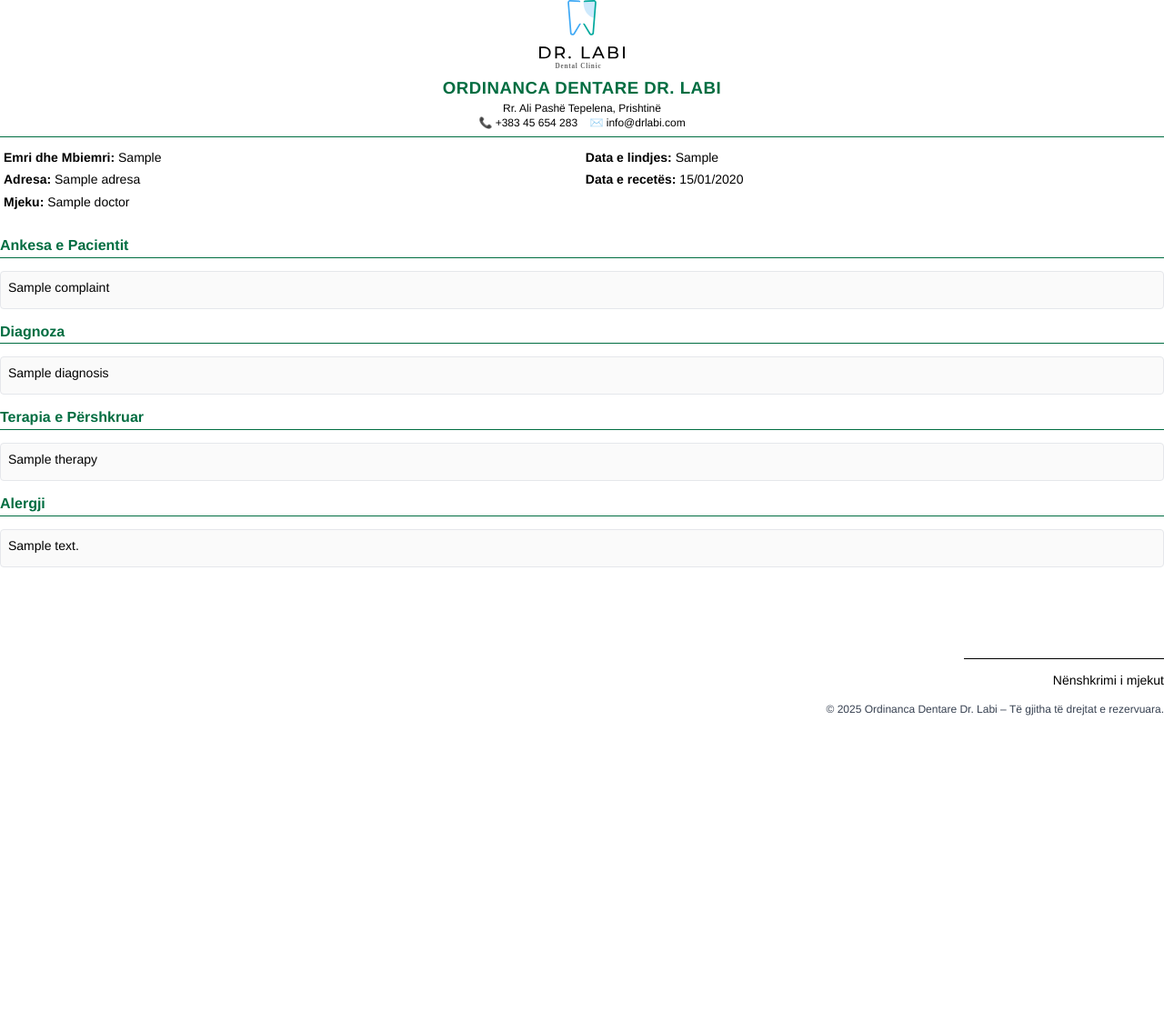
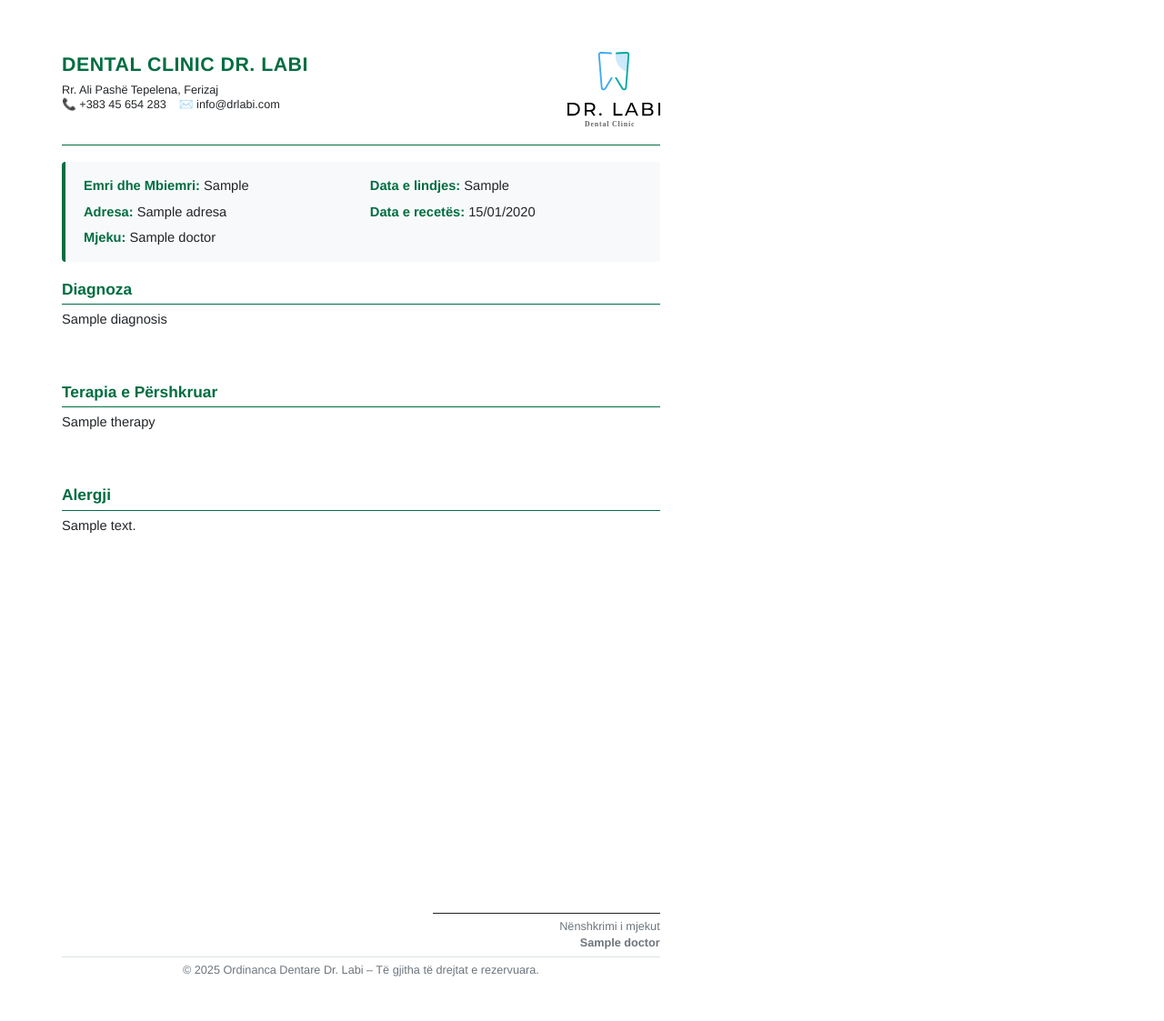
Before and after one commit to edvinsadiku/drlabi, a Django app: template clinic/templates/clinic/prescription_print.html in a window 1280 px wide. Shown: the whole page at 91% size. Before the commit the page ends 787 px from the top, so only its background shows below. Run offline with Django 5.2, Linux system fonts and the light colour scheme; the template is opened without the code that fills it: most values are stand-ins (such as "Sample title", 1, 10 or a date in 2020).

Commit message:
printimi new

```diff
--- a/clinic/templates/clinic/prescription_print.html
+++ b/clinic/templates/clinic/prescription_print.html
@@ -3,166 +3,152 @@
 <html lang="sq">
 <head>
 <meta charset="UTF-8">
-  <title>Recetë Mjekësore</title>
+<title>Recetë Mjekësore - Dental Clinic Dr. Labi</title>
 <style>
-    /* ---- A4 kompakte, 1 faqe ---- */
-    @page { size: A4; margin: 1.4cm; }
+  @page { size: A4; margin: 0; }
 
-    :root{
-      --c-primary: #006D41;
-      --fz-base: 10.5pt;
-      --fz-small: 9pt;
-      --fz-h1: 14pt;
-      --fz-h2: 12pt;
-      --lh: 1.35;
-      --pad-block: 8px;
-      --minh: 42px;
+  :root {
+    --primary:#006D41; --ink:#212529; --muted:#6C757D; --rule:#DEE2E6;
+    --fz:11pt; --fz-sm:9.5pt; --fz-lg:13pt; --lh:1.4;
   }
 
-    * { box-sizing: border-box; }
-    html, body { padding:0; margin:0; height:100%; }
-    body {
-      font-family: "Helvetica","Arial",sans-serif;
-      font-size: var(--fz-base);
-      line-height: var(--lh);
-      color: #000;
+  *{box-sizing:border-box;margin:0;padding:0;}
+  html,body{width:210mm;height:297mm;background:#fff;color:var(--ink);}
+  body{
+    font:var(--fz)/var(--lh) "Helvetica","Arial",sans-serif;
+    -webkit-print-color-adjust:exact;print-color-adjust:exact;
+    position:relative;
   }
 
-    /* Kontejneri i faqes: shtyn nënshkrim+footer në fund */
-    .page {
-      min-height: 100%;
-      display: flex;
-      flex-direction: column;
+  .sheet{
+    position:relative;
+    width:210mm;height:297mm;
+    padding:1.5cm 1.8cm 1.2cm 1.8cm;
   }
 
-    header {
-      text-align: center;
-      border-bottom: 1.5px solid var(--c-primary);
-      padding-bottom: 6px;
-      margin-bottom: 10px;
+  /* HEADER: teksti MAJTAS, logo DJATHTAS (krejt skaj më djathtë) */
+  .header{
+    display:flex;
+    justify-content:space-between; /* ndan tekstin majtas dhe logon djathtas */
+    align-items:flex-start;
+    border-bottom:0.5px solid var(--primary);
+    padding-bottom:12px;
+    margin-bottom:18px;
   }
-    header h1 {
-      color: var(--c-primary);
-      margin: 0 0 2px 0;
-      font-size: var(--fz-h1);
-      letter-spacing: .5px;
-      text-transform: uppercase;
+  .clinic-block{text-align:left;max-width:70%;}
+  .clinic-name{
+    color:var(--primary);font-size:16pt;font-weight:700;
+    text-transform:uppercase;letter-spacing:.5px;margin-bottom:4px;
   }
-    header p { margin: 0; font-size: var(--fz-small); }
+  .clinic-details{font-size:9.5pt;line-height:1.3;}
+  .logo-wrap{flex-shrink:0;text-align:right;}
+  .logo{height:85px;width:auto;display:inline-block;}
 
-    .info { margin-bottom: 10px; }
-    .info table {
-      width: 100%;
-      border-collapse: collapse;
-      font-size: var(--fz-base);
+  /* INFO I PACIENTIT */
+  .patient-info{
+    background:#F8F9FA;padding:12px;border-radius:4px;
+    border-left:4px solid var(--primary);margin-bottom:18px;
   }
-    .info td { padding: 3px 4px; vertical-align: top; }
+  .patient-info table{width:100%;border-collapse:collapse;}
+  .patient-info td{padding:4px 8px;vertical-align:top;}
+  .patient-info strong{color:var(--primary);}
 
-    .main { /* kjo merr hapësirën dhe shtyn .bottom-pos në fund */
-      flex: 1 1 auto;
+  /* SEKSIONET */
+  .section{margin-bottom:18px;}
+  .section-title{
+    font-size:13pt;font-weight:700;color:var(--primary);
+    border-bottom:1px solid var(--primary);
+    padding-bottom:4px;margin-bottom:6px;
+  }
+  .section-content{white-space:pre-wrap;min-height:60px;}
+
+  /* FOOTER – në fund të faqes A4 */
+  .footer-block{
+    position:absolute;
+    bottom:1.2cm;
+    left:1.8cm;
+    right:1.8cm;
+  }
+  .signature-area{text-align:right;margin-bottom:6px;}
+  .signature-line{
+    border-top:1px solid var(--ink);
+    width:250px;margin-left:auto;margin-bottom:6px;
+  }
+  .signature-text{font-size:9.5pt;color:var(--muted);}
+  footer{
+    border-top:1px solid var(--rule);
+    text-align:center;
+    font-size:9.5pt;
+    color:var(--muted);
+    padding-top:6px;
   }
 
-    .section-title {
-      font-size: var(--fz-h2);
-      font-weight: bold;
-      color: var(--c-primary);
-      border-bottom: 1px solid var(--c-primary);
-      margin: 14px 0 6px 0;
-      padding-bottom: 2px;
-      page-break-inside: avoid;
+  @media screen{
+    body{background:#f4f5f6;}
+    .sheet{margin:0 auto;background:#fff;}
   }
-
-    .section-content {
-      font-size: var(--fz-base);
-      color: #000;
-      padding: var(--pad-block);
-      border: 1px solid #e5e7eb;
-      border-radius: 4px;
-      background: #fafafa;
-      min-height: var(--minh);
-      page-break-inside: avoid;
-    }
-
-    .bottom-pos { /* blloku i fundit (nënshkrimi + footer) */
-      margin-top: auto;      /* ky e shtyn poshtë */
-      page-break-inside: avoid;
-    }
-
-    .signature {
-      text-align: right;
-      margin-top: 20px;
-      margin-bottom: 8px;   /* pak distancë mbi footer */
-    }
-    .signature-line {
-      border-top: 1px solid #000;
-      width: 220px;
-      margin-left: auto;
-    }
-
-    footer {
-      text-align: right;
-      font-size: var(--fz-small);
-      color: #374151;
-    }
-
-    /* Shmang thyerjet e panevojshme mes titujve dhe përmbajtjes */
-    h3, .section-content { page-break-inside: avoid; }
 </style>
 </head>
 <body>
-  <div class="page">
-    <header>
-      <!-- SHTUAR: logoja, pa ndryshuar layout-in -->
-<img src="{% static 'assets/img/logo.svg' %}" alt="Clinic Logo"
-     style="height:78px; width:auto; margin-bottom:6px; display:block; margin-left:auto; margin-right:auto;">
+  <div class="sheet">
 
-      <h1>ORDINANCA DENTARE DR. LABI</h1>
-      <p>Rr. Ali Pashë Tepelena, Prishtinë</p>
-      <p>📞 +383 45 654 283 &nbsp;&nbsp; ✉️ info@drlabi.com</p>
-    </header>
+    <!-- HEADER: Tekst MAJTAS, Logo DJATHTAS -->
+    <div class="header">
+      <div class="clinic-block">
+        <div class="clinic-name">Dental Clinic Dr. Labi</div>
+        <div class="clinic-details">
+          Rr. Ali Pashë Tepelena, Ferizaj<br>
+          📞 +383 45 654 283 &nbsp;&nbsp; ✉️ info@drlabi.com
+        </div>
+      </div>
+      <div class="logo-wrap">
+        <img src="{% static 'assets/img/logo.svg' %}" alt="logo" class="logo">
+      </div>
+    </div>
 
-    <div class="info">
+    <!-- INFO I PACIENTIT -->
+    <div class="patient-info">
       <table>
         <tr>
-          <td><strong>Emri dhe Mbiemri:</strong> {{ patient.emri_mbiemri }}</td>
-          <td><strong>Data e lindjes:</strong> {{ patient.data_e_lindjes|default:"-" }}</td>
+          <td width="50%"><strong>Emri dhe Mbiemri:</strong> {{ patient.emri_mbiemri }}</td>
+          <td width="50%"><strong>Data e lindjes:</strong> {{ patient.data_e_lindjes|default:"-" }}</td>
         </tr>
         <tr>
           <td><strong>Adresa:</strong> {{ patient.adresa|default:"-" }}</td>
           <td><strong>Data e recetës:</strong> {{ p.prescription_date|date:"d/m/Y" }}</td>
         </tr>
-        <tr>
-          <td colspan="2"><strong>Mjeku:</strong> {{ p.doctor }}</td>
-        </tr>
+        <tr><td colspan="2"><strong>Mjeku:</strong> {{ p.doctor }}</td></tr>
       </table>
     </div>
 
-    <div class="main">
-      <h3 class="section-title">Ankesa e Pacientit</h3>
-      <p class="section-content">{{ p.complaint|default:"-"|linebreaksbr }}</p>
+    <!-- SEKSIONET -->
+    <div class="section">
+      <h3 class="section-title">Diagnoza</h3>
+      <div class="section-content">{{ p.diagnosis|default:"-"|linebreaksbr }}</div>
+    </div>
 
-      <h3 class="section-title">Diagnoza</h3>
-      <p class="section-content">{{ p.diagnosis|default:"-"|linebreaksbr }}</p>
-
+    <div class="section">
       <h3 class="section-title">Terapia e Përshkruar</h3>
-      <p class="section-content">{{ p.therapy|default:"-"|linebreaksbr }}</p>
+      <div class="section-content">{{ p.therapy|default:"-"|linebreaksbr }}</div>
+    </div>
 
     {% if p.allergy_notes %}
+    <div class="section">
       <h3 class="section-title">Alergji</h3>
-        <p class="section-content">{{ p.allergy_notes|linebreaksbr }}</p>
+      <div class="section-content">{{ p.allergy_notes|linebreaksbr }}</div>
+    </div>
     {% endif %}
+
+    <!-- FOOTER NË FUND TË FLETËS -->
+    <div class="footer-block">
+      <div class="signature-area">
+        <div class="signature-line"></div>
+        <div class="signature-text">Nënshkrimi i mjekut</div>
+        <div class="signature-text"><strong>{{ p.doctor }}</strong></div>
+      </div>
+      <footer>© 2025 Ordinanca Dentare Dr. Labi – Të gjitha të drejtat e rezervuara.</footer>
     </div>
 
-    <div class="bottom-pos">
-      <div class="signature">
-        <div class="signature-line"></div>
-        <p>Nënshkrimi i mjekut</p>
-      </div>
-
-      <footer>
-        <p>© {% now "Y" %} Ordinanca Dentare Dr. Labi – Të gjitha të drejtat e rezervuara.</p>
-      </footer>
-    </div>
   </div>
 </body>
 </html>
```
Lines whose indentation alone changed are shown as unchanged.
